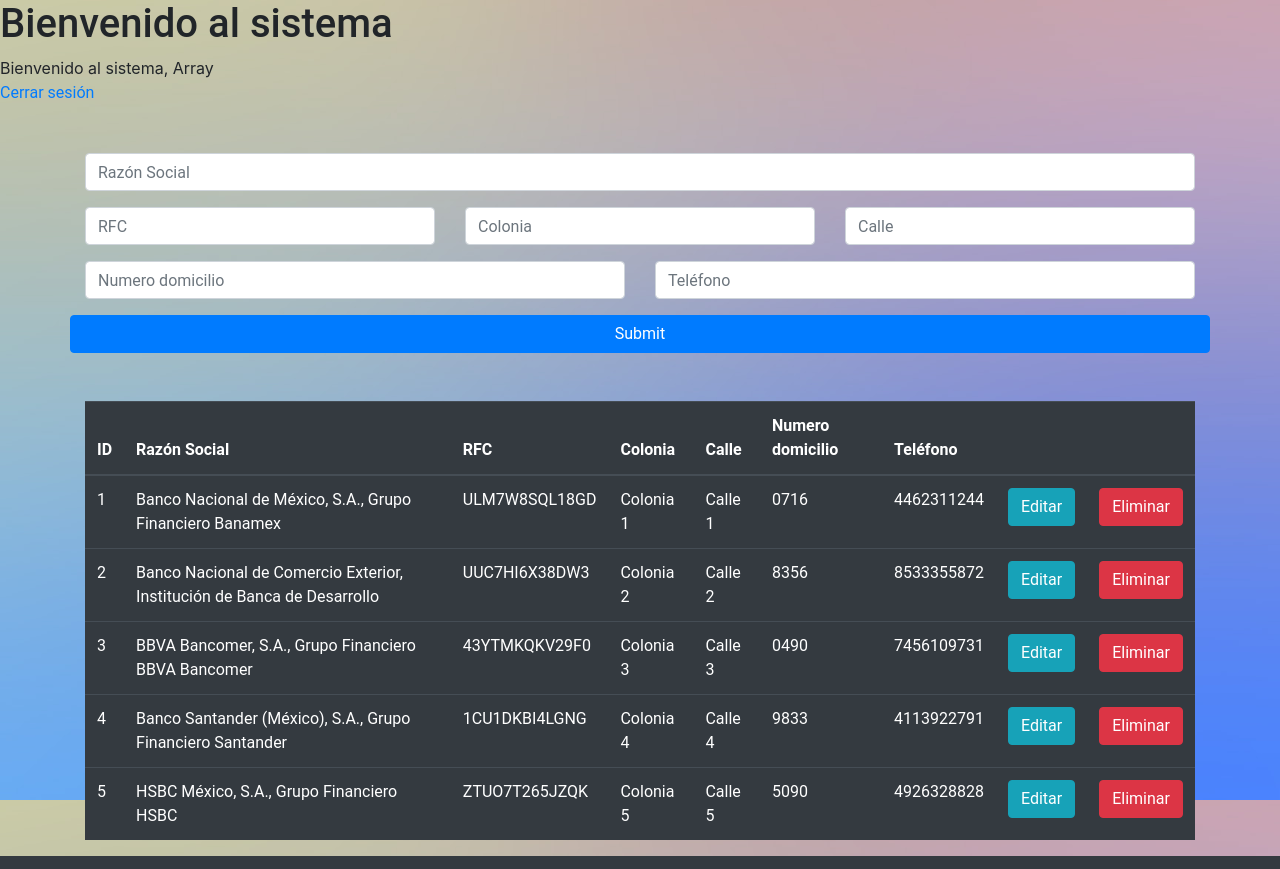
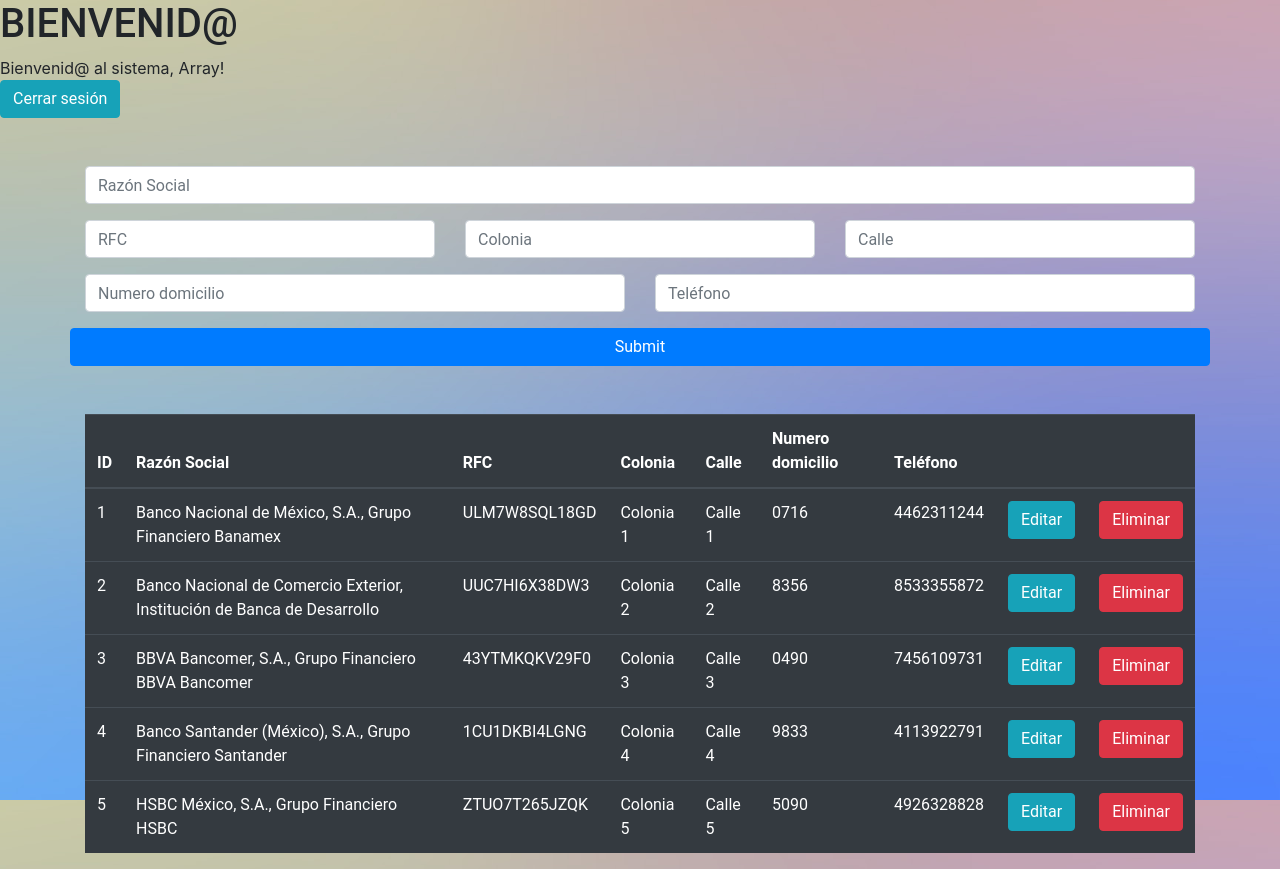
Before and after one commit to arc-arm/rodriguezma, a PHP site: page /pagina_crud.php in a window 1280 px wide. Run offline with PHP 8.4, Linux system fonts and the light colour scheme; a user stored in the database is signed in; data comes from the database, SQL or seed files in the repository.

Commit message:
Actualización

```diff
--- a/Parcial3/proyecto_final_beta/pagina_crud.php
+++ b/Parcial3/proyecto_final_beta/pagina_crud.php
@@ -31,14 +31,14 @@
     <link rel="stylesheet" href="https://cdn.jsdelivr.net/npm/bootstrap@4.6.0/dist/css/bootstrap.min.css" integrity="sha384-B0vP5xmATw1+K9KRQjQERJvTumQW0nPEzvF6L/Z6nronJ3oUOFUFpCjEUQouq2+l" crossorigin="anonymous">
 </head>
 <body>
-<h1>Bienvenido al sistema</h1>
+<h1>BIENVENID@</h1>
     <?php
     if (isset($_SESSION['usuario'])) {
-        echo 'Bienvenido al sistema, '.$_SESSION['usuario'];
+        echo 'Bienvenid@ al sistema, '.$_SESSION['usuario'].'!';
     }
     ?>
     <br>
-    <a href="cerrar_sesion.php">Cerrar sesión</a>
+    <a href="cerrar_sesion.php" class="btn btn-info">Cerrar sesión</a>
     <div class="container mt-5 ">
         <div class="row">
             <div class="col-md-12" >
```
